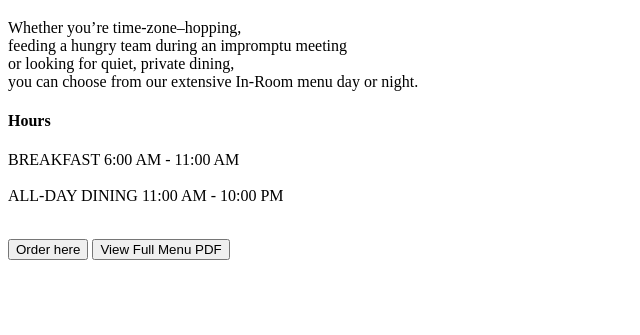
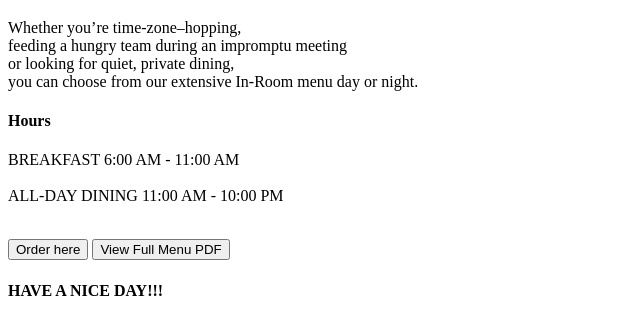
Before and after one commit to jovyflagg/hotelGuestServiceApp, a plain HTML site: page roomService.html in a window 1280 px wide. Shown: the part 95-430 px from the top of the page, without its empty margins (0-640 px from the left). Drawn offline with Linux system fonts and the light colour scheme.

Commit message:
Added sample message

```diff
--- a/roomService.html
+++ b/roomService.html
@@ -28,7 +28,7 @@
             <button type="button">Order here</button>
             <button type="button">View Full Menu PDF</button>
         </div>
-
+        <h4>HAVE A NICE DAY!!!</h4>
     </div>
 </body>
 </html>
```
